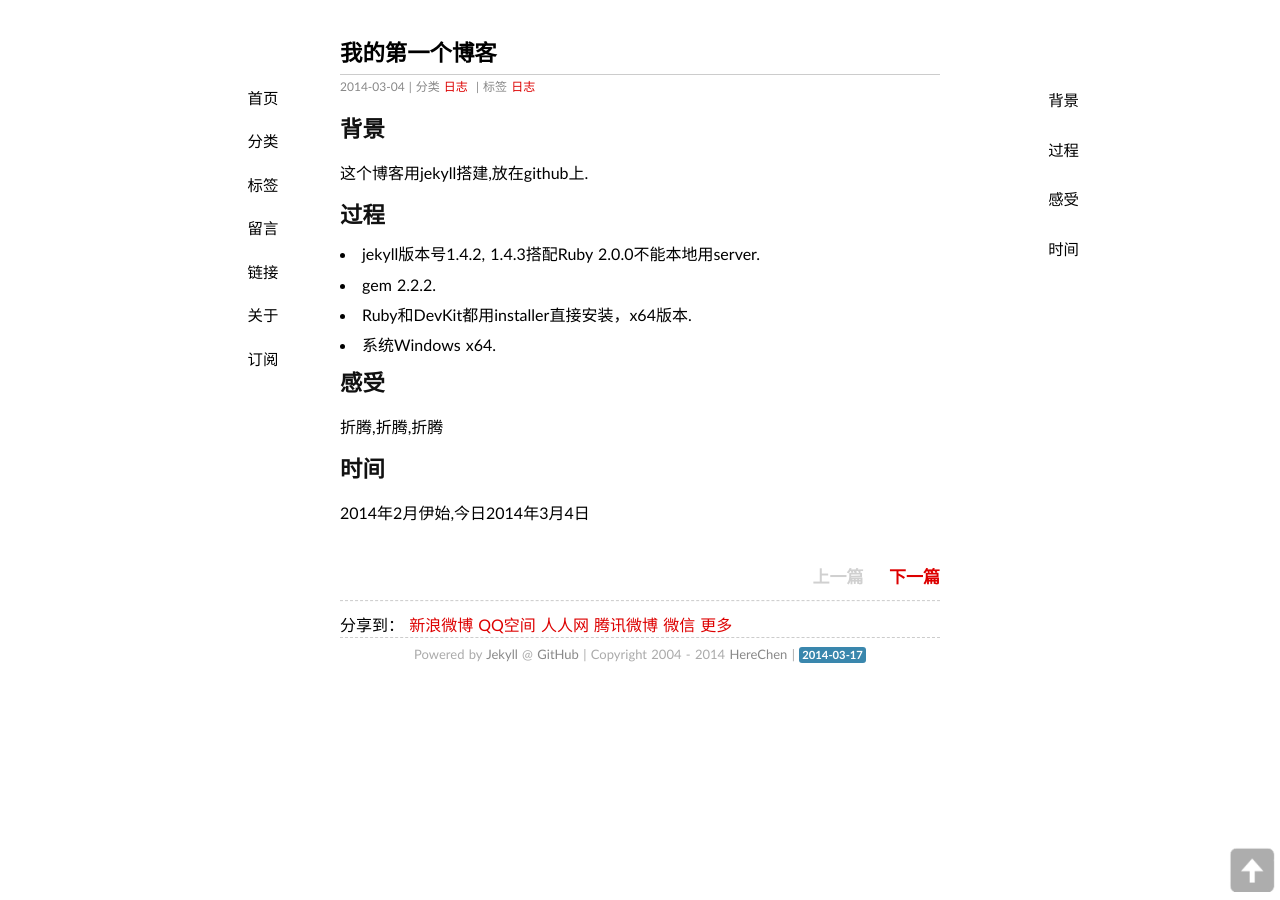
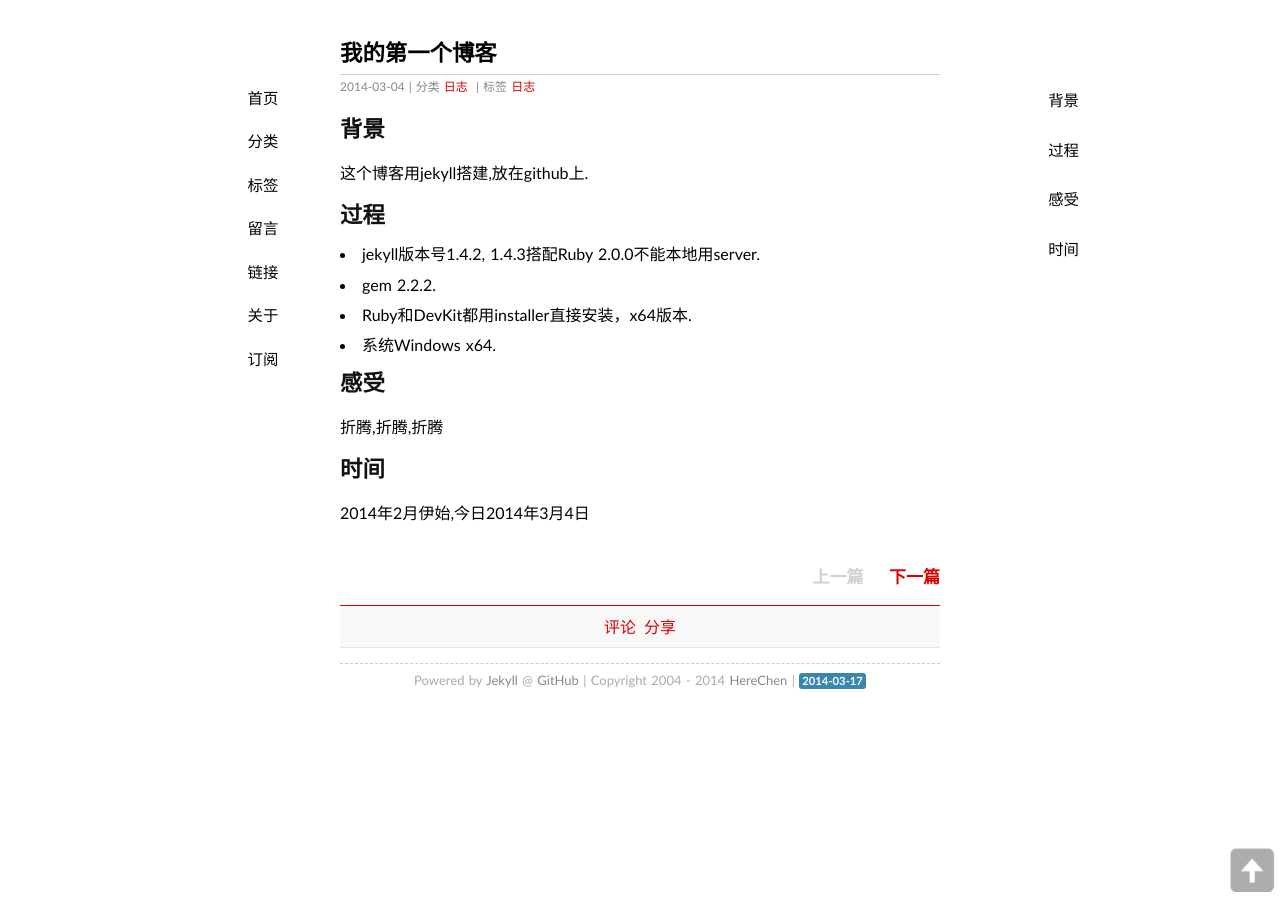
Before and after one commit to Xuezhiyuanlin/herechen.github.io, a Jekyll site: the page built from _posts/2014-03-04-first-blog.md, in a window 1280 px wide. Built offline with Jekyll 4.4.1, drawn with Linux system fonts in a browser that asks for light colours; some web fonts are replaced; Markdown is read by kramdown in place of the engine named in the settings; comment, search, counter and statistics services are not loaded.

Commit message:
herechen

```diff
--- a/_layouts/post.html
+++ b/_layouts/post.html
@@ -36,7 +36,11 @@
 </span>
 </section>
 
-<hr>
+<p></p>
+<input type="button" onclick="display('display')" value="评论  分享" class="displaybutton"/>
+<p></p>
+
+<div id="display" style="display:none">
 	<!-- JiaThis Button BEGIN -->
 	<div class="jiathis_style">
 	  <span class="jiathis_txt">分享到：</span>
@@ -54,3 +58,4 @@
 	<!-- JiaThis Button END -->
 
 	{% include comments.md %}
+</div>
--- a/media/css/style.css
+++ b/media/css/style.css
@@ -160,3 +160,15 @@
 color: white;
 background: #83BF73;
 }
+
+.displaybutton{
+	font-family: "Microsoft YaHei";
+	font-size: 1em;
+	width:600px;
+	height:42px;
+	background: #f8f8f9;
+	color:#dd0000;
+	vertical-align: middle;
+	cursor: pointer;
+	box-shadow: inset 0px 1px 0px #dd0000, 0px 1px 0px rgba(0,0,0,0.1);
+}
```
Also changed, not shown: _layouts/default.html (+13 -0 lines). Lines whose indentation alone changed are shown as unchanged.
